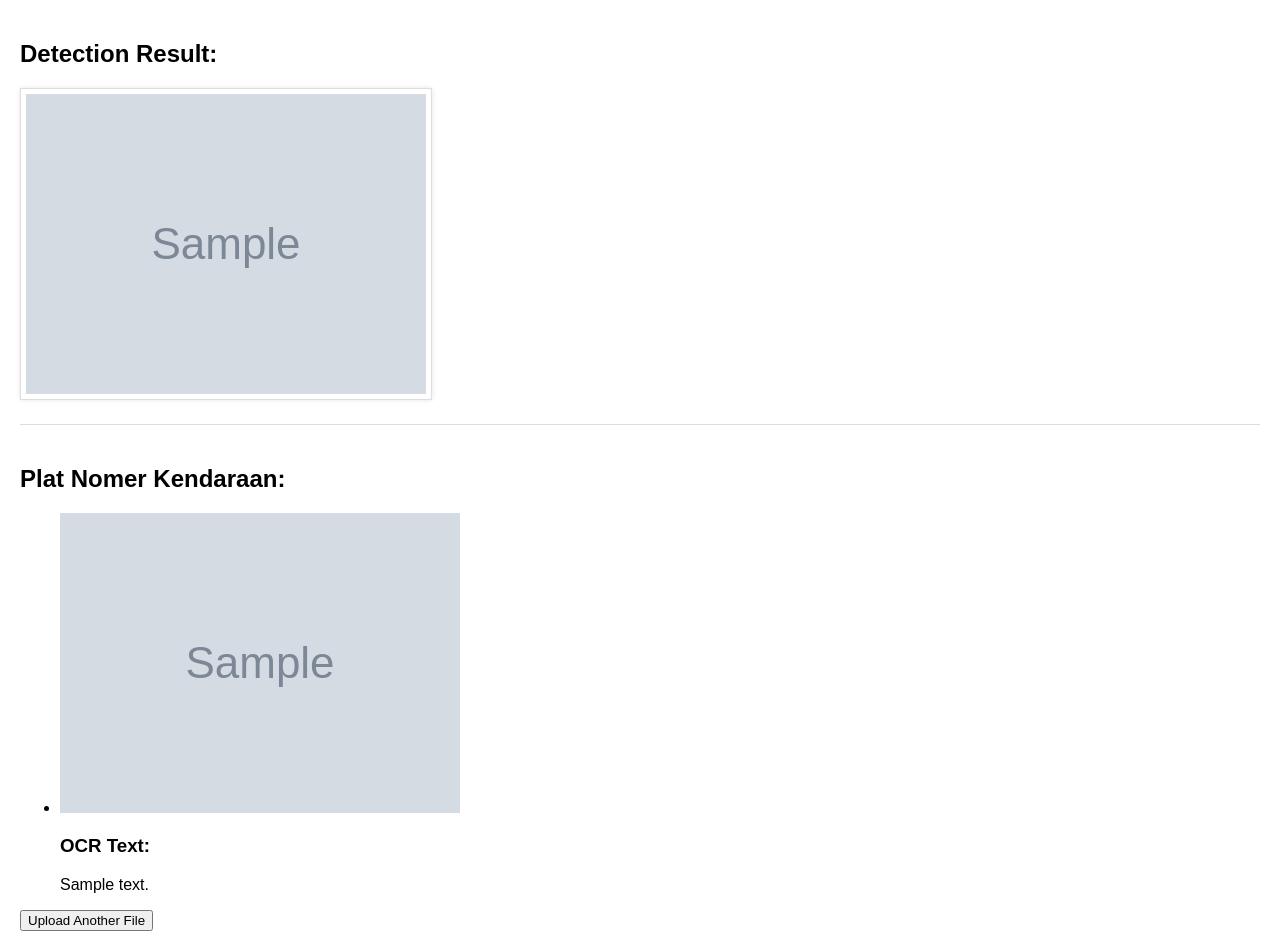
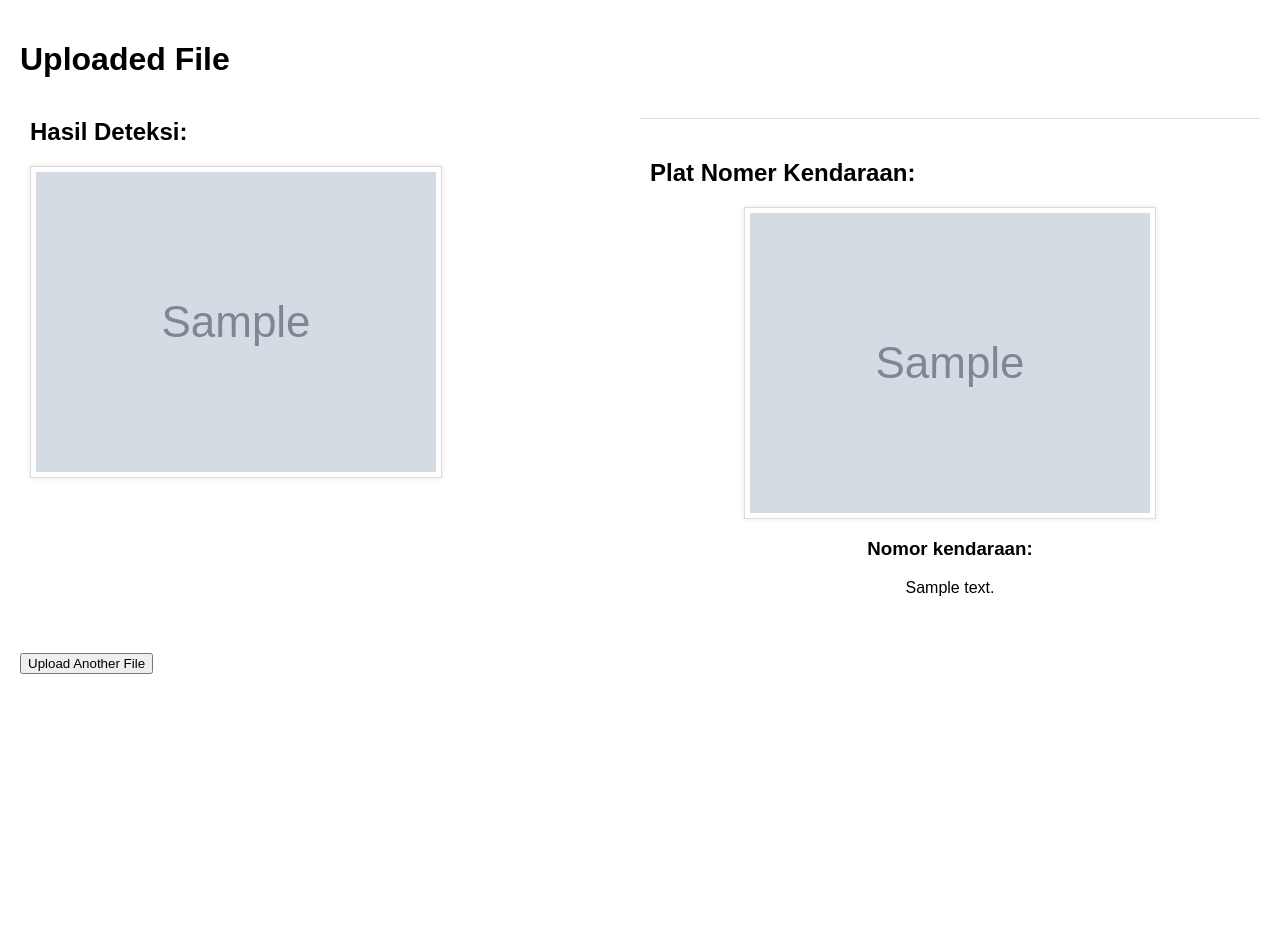
Before and after one commit to lejar14/Deteksi-Plat-Nomor, a Flask app: template templates/uploaded.html in a window 1280 px wide. After the commit the page ends 674 px from the top, so only its background shows below. Run offline with Flask 3, Linux system fonts and the light colour scheme; the template is opened without the code that fills it: most values are stand-ins (such as "Sample title", 1, 10 or a date in 2020); grey boxes marked "Sample" are stand-in pictures.

Commit message:
adding file

```diff
--- a/app.py
+++ b/app.py
@@ -78,15 +78,29 @@ def upload():
             result_file_path = 'static/deteksi/' + filename
 
             # Perform OCR using PaddleOCR
-            ocr = PaddleOCR()
+            ocr = PaddleOCR(
+                det=False,
+                rec_image_shape="3,400,400",
+                use_dilation=True,
+                use_tensorrt=True,
+                lang='en',
+            )
             ocr_folder_path = 'static/deteksi/crops/License_Plate'
-            ocr_filename = os.path.splitext(filename)[0] + '.jpg'  # Change extension to .jpg
+            if not os.path.exists(ocr_folder_path):
+                ocr_folder_path = 'static/deteksi/'
+
+            ocr_source_extension = os.path.splitext(filename)[1]
+            if ocr_folder_path == 'static/deteksi/crops/License_Plate':
+                ocr_filename = os.path.splitext(filename)[0] + '.jpg'  # Change extension to .jpg
+            else:
+                ocr_filename = os.path.splitext(filename)[0] + ocr_source_extension
             ocr_file_path = os.path.join(ocr_folder_path, ocr_filename)
             image = Image.open(ocr_file_path)
 
             # Resize the image (replace with desired dimensions)
-            target_size = (800, 600)
+            target_size = (400, 400)
             image_resized = image.resize(target_size)
+
 
             image_np = np.array(image_resized)  # Convert resized image to numpy array
             ocr_result = ocr.ocr(image_np)  # Pass the numpy array to the OCR function
@@ -104,9 +118,8 @@ def upload_again():
 
 
 def allowed_file(filename):
-    ALLOWED_EXTENSIONS = {'bmp', 'dng', 'jpeg', 'jpg', 'mpo', 'png', 'tif', 'tiff', 'webp', 'pfm',
-                          'asf', 'avi', 'gif', 'm4v', 'mkv', 'mov', 'mp4', 'mpeg', 'mpg', 'ts',
-                          'wmv', 'webm'}
+    ALLOWED_EXTENSIONS = {'bmp', 'dng', 'jpeg', 'jpg', 'mpo', 'png', 'tif', 'tiff', 'webp', 'pfm'}
+
     return '.' in filename and filename.rsplit('.', 1)[1].lower() in ALLOWED_EXTENSIONS
 
 
--- a/templates/index.html
+++ b/templates/index.html
@@ -9,9 +9,10 @@
     margin: 0;
     padding: 0;
     display: flex;
-      justify-content: center;
     align-items: center;
     min-height: 100vh;
+    flex-direction: column;
+    align-content: flex-start;
 }
     .container {
       background-color: #fff;
@@ -48,8 +49,9 @@
   </style>
 </head>
 <body>
+  <h1>Deteksi Plat Nomor Kendaraan</h1>
   <div class="container">
-    <h1>Upload Gambar atau Video</h1>
+    <h2>Upload Gambar</h2>
     <form method="post" action="/upload" enctype="multipart/form-data">
       <input type="file" name="file">
       <input type="submit" value="Upload">
--- a/templates/uploaded.html
+++ b/templates/uploaded.html
@@ -1,4 +1,3 @@
-<!-- uploaded.html -->
 <!DOCTYPE html>
 <html>
 <head>
@@ -9,17 +8,32 @@
             margin: 0;
             padding: 20px;
         }
+        .row {
+            display: flex; /* Menjadikan konten tata letak horizontal */
+            flex-direction: row; /* Tata letak horizontal */
+            margin-bottom: 20px;
+        }
+        .col {
+            flex: 1; /* Konten akan mengambil sebagian besar ruang tersedia */
+            padding: 0 10px; /* Ruang antara kolom */
+        }
         h1 {
             margin-bottom: 20px;
         }
-        .image-container {
-            margin-bottom: 20px;
-        }
-        .image-container img {
+        .image-container img,
+        .ocr-container img {
             max-width: 100%;
             border: 1px solid #ddd;
             padding: 5px;
             box-shadow: 0 0 5px rgba(0, 0, 0, 0.1);
+        }
+        .ocr-container {
+            display: flex;
+            flex-direction: column;
+            align-items: center;
+        }
+        .ocr-text {
+            text-align: center;
         }
         .ocr-result {
             border-top: 1px solid #ddd;
@@ -29,29 +43,30 @@
     </style>
 </head>
 <body>
-       <div class="image-container">
+    <h1>Uploaded File</h1>
+    <div class="row">
+        <div class="col image-container">
             {% if result_file %}
-        <h2>Detection Result:</h2>
+            <h2>Hasil Deteksi:</h2>
             <img src="{{ result_file }}" alt="Detected Image">
             {% endif %}
         </div>
-    <div class="ocr-result">
+        <div class="col ocr-result">
             {% if ocr_results %}
             <h2>Plat Nomer Kendaraan:</h2>
-        <ul>
+            <div class="row">
                 {% for ocr_result in ocr_results %}
-            <li>
-                <div class="ocr-container">
+                <div class="col ocr-container">
                     <img src="{{ ocr_result['image_path'] }}" alt="OCR Image">
                     <div class="ocr-text">
-                        <h3>OCR Text:</h3>
+                        <h3>Nomor kendaraan:</h3>
                         <p>{{ ocr_result['ocr_text'] }}</p>
                     </div>
                 </div>
-            </li>
                 {% endfor %}
-        </ul>
+            </div>
             {% endif %}
+        </div>
     </div>
     <form action="/upload_again" method="post">
         <button type="submit">Upload Another File</button>
```
Also changed, not shown: app_.py (deleted, +0 -95 lines), templates/ocr_results.html (deleted, +0 -21 lines), static/deteksi/crops/License_Plate/fghmtazydx.jpg (deleted), static/deteksi/crops/License_Plate/v0xg34tlb2.jpg (added), static/deteksi/crops/cars/v0xg34tlb2.jpg (added), static/deteksi/crops/motorcyle/fghmtazydx.jpg (deleted), static/deteksi/fghmtazydx.jpg (deleted), static/deteksi/v0xg34tlb2.jpg (added), static/uploads/fghmtazydx.jpg (deleted), static/uploads/v0xg34tlb2.jpg (added). Lines whose indentation alone changed are shown as unchanged.
